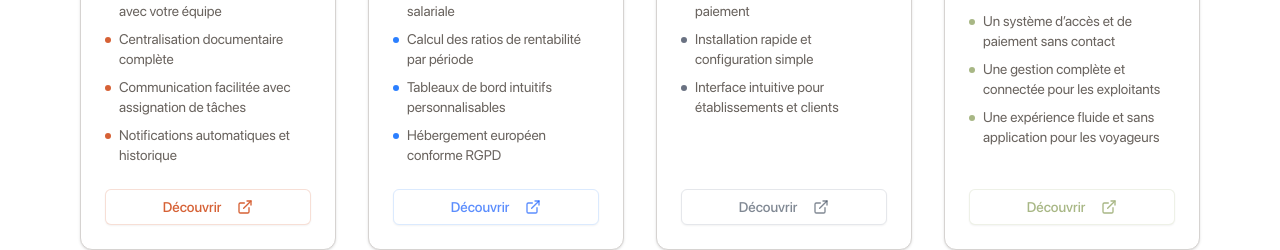
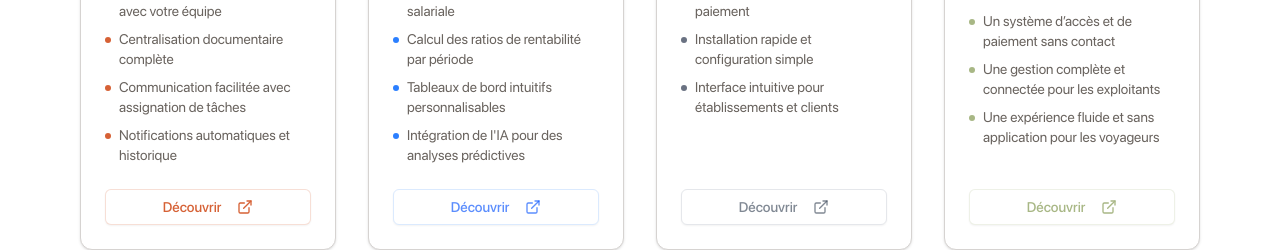
Before and after one commit to Guillaumeperrottet/webbing, a Next.js app: page / in a window 1280 px wide. Shown: the part 1760-2010 px from the top of the page. Built offline with nearby package versions, Linux system fonts and the light colour scheme.

Commit message:
changement fonctionnalité chaff pour mettre IA

```diff
--- a/src/app/page.tsx
+++ b/src/app/page.tsx
@@ -71,7 +71,7 @@ const applications = [
       "Gestion et analyse de la masse salariale",
       "Calcul des ratios de rentabilité par période",
       "Tableaux de bord intuitifs personnalisables",
-      "Hébergement européen conforme RGPD",
+      "Intégration de l'IA pour des analyses prédictives",
     ],
   },
   {
```
